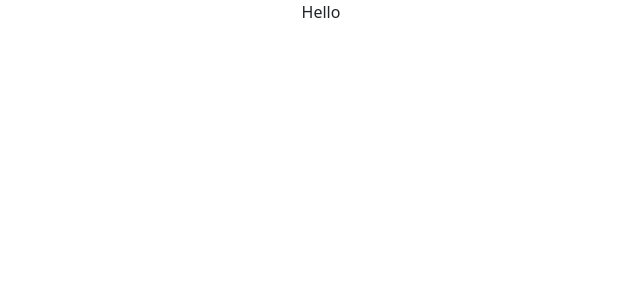
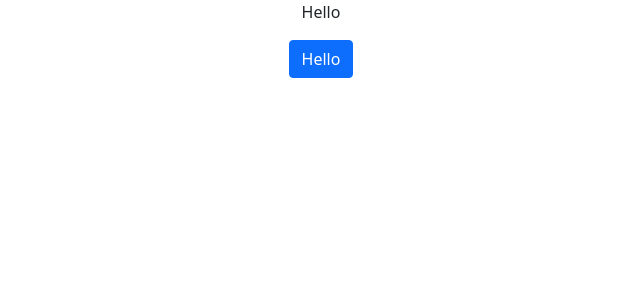
Before and after one commit to 12Isabella/dictionary-project-sugar, a React (Create React App) app: page / in a window 1280 px wide. Shown: the top 300 px of the page, without its empty margins (319-959 px from the left). Built offline with nearby package versions, Linux system fonts and the light colour scheme.

Commit message:
testing bootstrap

```diff
--- a/src/App.js
+++ b/src/App.js
@@ -8,6 +8,9 @@ function App() {
 
       <div className="container">
       <p>Hello</p>
+      <a href="/" className="btn btn-primary">
+        Hello
+      </a>
       </div>
     </div>
   );
```
